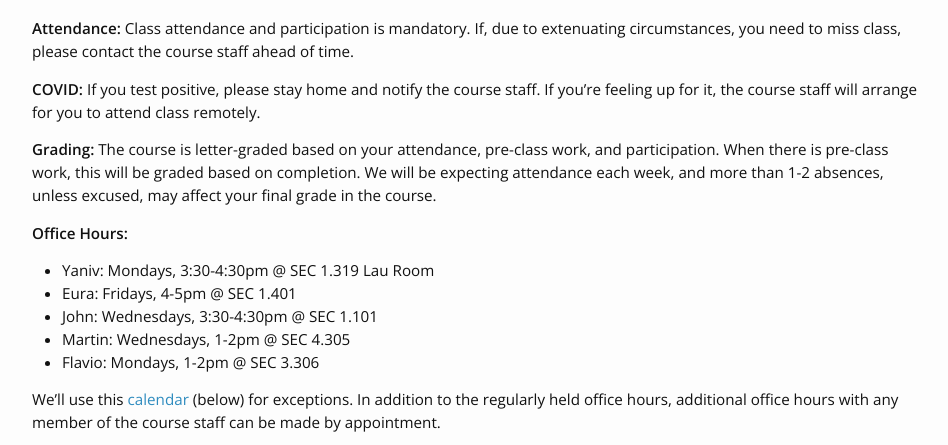
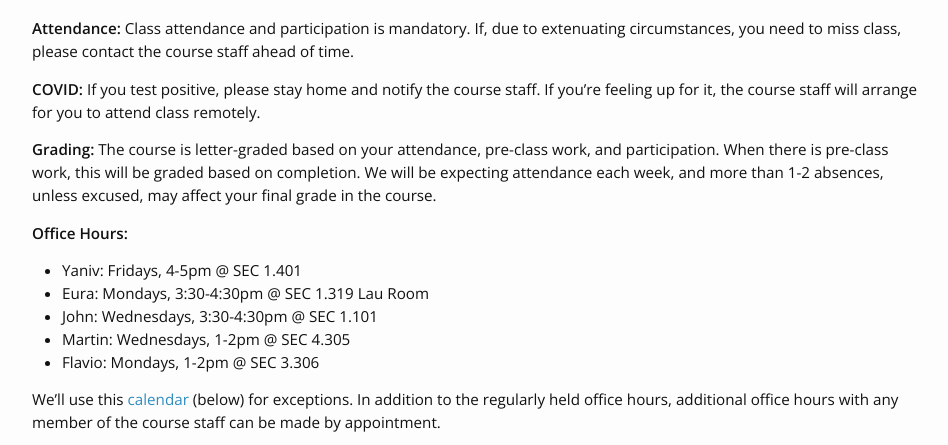
Before and after one commit to yanivyacoby/harvard-cs290, a Jekyll site: the page built from index.md, in a window 1280 px wide and 900 px high, scrolled down 962 px, cut to the strip 0-445 px from the top of the window. Shown: the whole strip, without its empty margins (163-1111 px from the left). Built offline with Jekyll 4.4.1, drawn with Linux system fonts in a browser that asks for light colours; nearby versions of some CDN libraries.

```diff
--- a/index.md
+++ b/index.md
@@ -30,8 +30,8 @@ This course is required for new (G1) Computer Science Ph.D. students. It satisfi
 **Grading:** The course is letter-graded based on your attendance, pre-class work, and participation. When there is pre-class work, this will be graded based on completion. We will be expecting attendance each week, and more than 1-2 absences, unless excused, may affect your final grade in the course.
 
 **Office Hours:**
-* Yaniv: Mondays, 3:30-4:30pm @ SEC 1.319 Lau Room
-* Eura: Fridays, 4-5pm @ SEC 1.401
+* Yaniv: Fridays, 4-5pm @ SEC 1.401
+* Eura: Mondays, 3:30-4:30pm @ SEC 1.319 Lau Room
 * John: Wednesdays, 3:30-4:30pm @ SEC 1.101
 * Martin: Wednesdays, 1-2pm @ SEC 4.305
 * Flavio: Mondays, 1-2pm @ SEC 3.306
```
